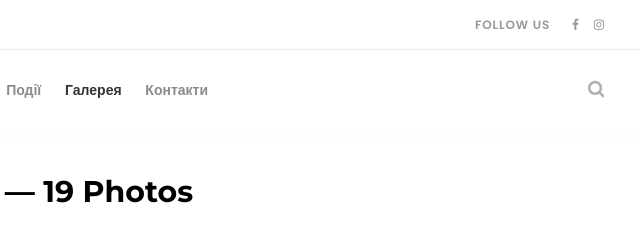
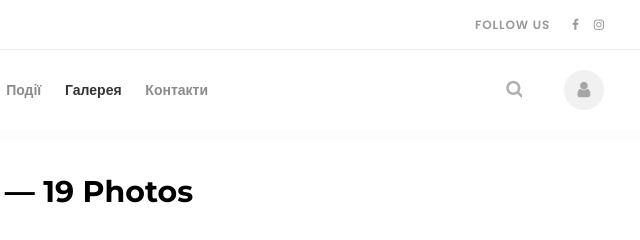
Before and after one commit to rmbozhko/EnglishHome, a plain HTML site: page album.html in a window 1280 px wide. Shown: the top 240 px of the page, 606-1246 px from the left. Drawn offline with Linux system fonts and the light colour scheme; files whose address does not match are found by name.

Commit message:
Added user icon

```diff
--- a/album.html
+++ b/album.html
@@ -105,6 +105,7 @@
                   </div>
                 </div>
                 <!-- Hamburger -->
+                <div class="user"><a href="#"><i class="fa fa-user" aria-hidden="true"></i></a></div>
                 <div class="hamburger menu_mm">
                   <i class="fa fa-bars menu_mm" aria-hidden="true"></i>
                 </div>
```
Also changed, not shown: contact.html (+1 -0 lines), course.html (+1 -0 lines), courses.html (+1 -0 lines), gallery.html (+1 -0 lines), instructors.html (+1 -0 lines).
